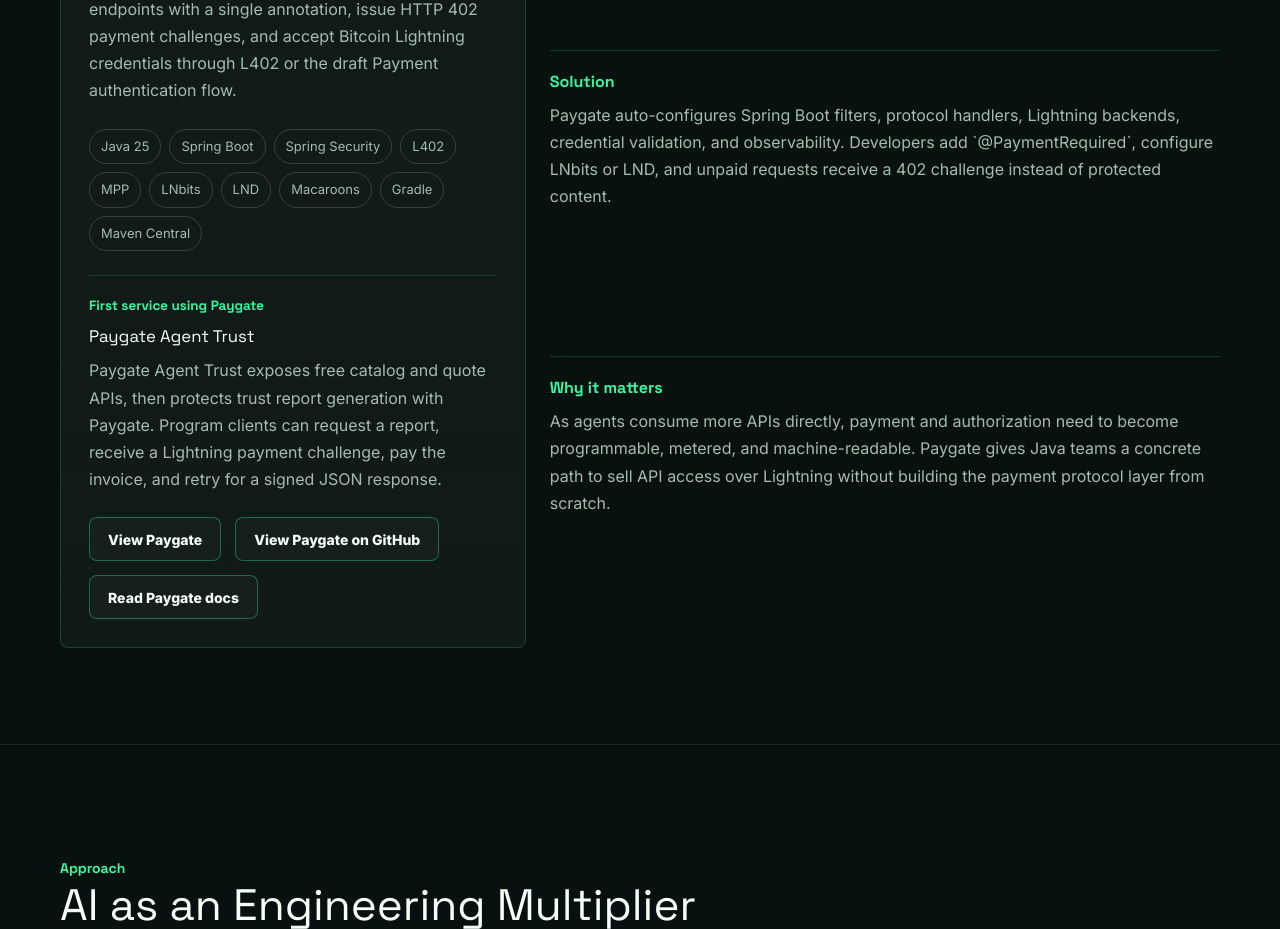
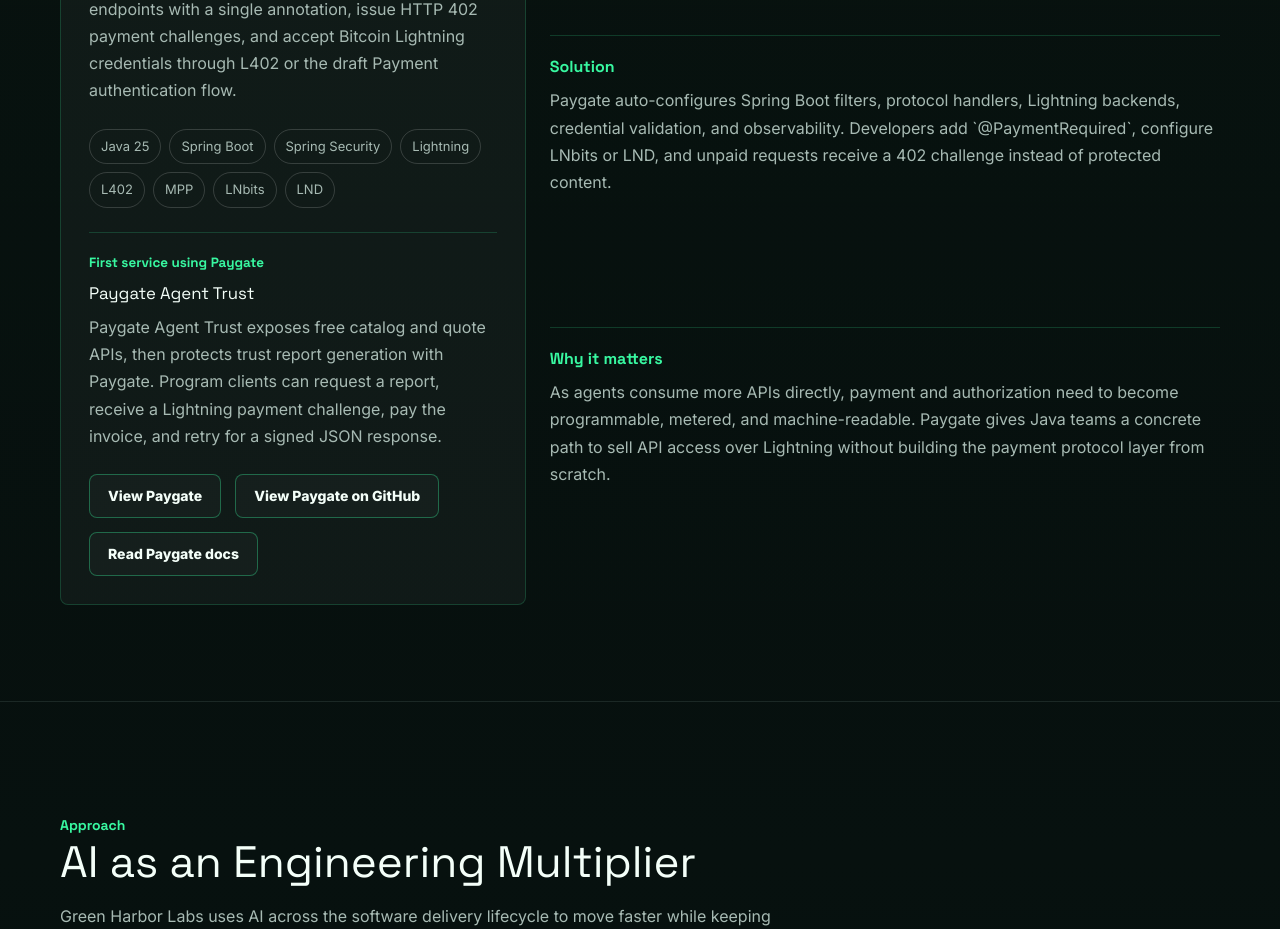
Before and after one commit to greenharborlabs/website, a Next.js app: page / in a window 1280 px wide. Shown: the part 1860-2789 px from the top of the page. Built offline with nearby package versions, Linux system fonts and the light colour scheme.

Commit message:
Tighten Paygate project tags

```diff
--- a/data/products.ts
+++ b/data/products.ts
@@ -77,13 +77,11 @@
     "Java 25",
     "Spring Boot",
     "Spring Security",
+    "Lightning",
     "L402",
     "MPP",
     "LNbits",
     "LND",
-    "Macaroons",
-    "Gradle",
-    "Maven Central",
   ],
   features: [
     "Single-dependency Spring Boot starter for Paygate auto-configuration",
```
